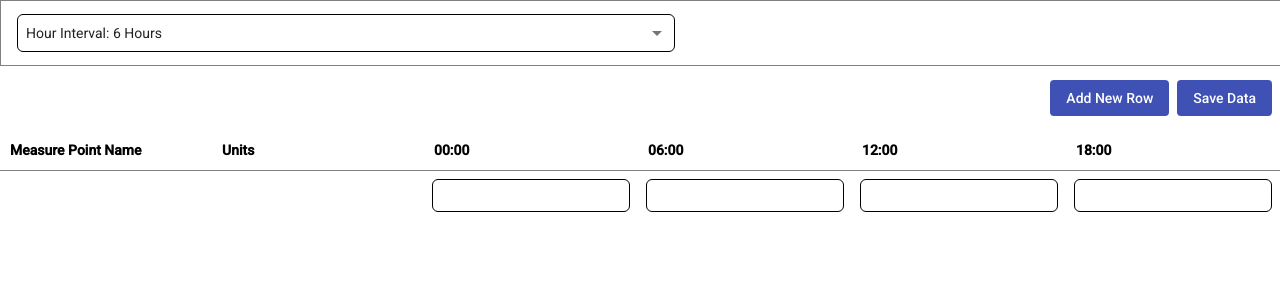
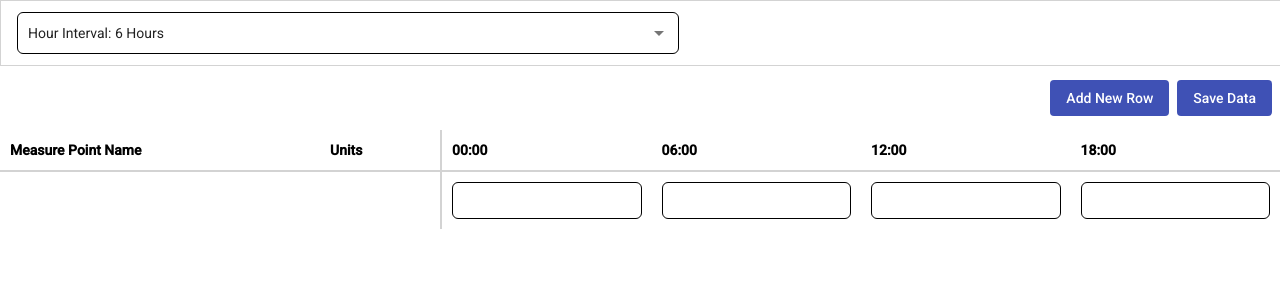
Before and after one commit to Kallahan23/dynamic-grid, an Angular app: page / in a window 1280 px wide. Both pictures are taken after a click on the button "Add New Row". Shown: the top 300 px of the page. Built offline with nearby package versions, Linux system fonts and the light colour scheme.

Commit message:
Add scrolling with fixed headers

```diff
--- a/src/app/components/grid/grid.component.html
+++ b/src/app/components/grid/grid.component.html
@@ -1,7 +1,7 @@
 <div class="container">
 
     <div class="header">
-        <mat-select class="dropdown" [(value)]="selectedInterval">
+        <mat-select class="dropdown padded" [(value)]="selectedInterval">
             <mat-option *ngFor="let interval of intervals" [value]="interval">
                 Hour Interval: {{ interval }} Hours
             </mat-option>
@@ -27,14 +27,14 @@
             <tbody>
                 <tr *ngFor="let item of data">
                     <td>
-                        <input class="clear-input" type="text" [(ngModel)]="item.name" />
+                        <input class="clear-input padded" type="text" [(ngModel)]="item.name" />
                     </td>
                     <td>
-                        <input class="clear-input" type="text" [(ngModel)]="item.units" />
+                        <input class="clear-input padded" type="text" [(ngModel)]="item.units" />
                     </td>
                     <ng-container *ngFor="let value of item.values; let i = index">
                         <td *ngIf="i % selectedInterval === 0">
-                            <input class="data-input" type="text" [(ngModel)]="value.value" />
+                            <input class="data-input padded" type="text" [(ngModel)]="value.value" />
                         </td>
                     </ng-container>
                 </tr>
--- a/src/app/components/grid/grid.component.scss
+++ b/src/app/components/grid/grid.component.scss
@@ -1,7 +1,10 @@
+.padded {
+    padding: 10px;
+}
+
 .container {
     display: flex;
     flex-direction: column;
-}
 
     .header {
         height: 64px;
@@ -10,8 +13,14 @@
         width: 100%;
         padding: 0 16px;
         align-items: center;
-    border: 1px solid grey;
+        border: 1px solid lightgrey;
         justify-content: flex-start;
+
+        .dropdown {
+            width: 50%;
+            border: 1px solid black;
+            border-radius: 6px;
+        }
     }
 
     .toolbar {
@@ -21,52 +30,99 @@
         width: 100%;
         align-items: center;
         justify-content: flex-end;
+
+        button {
+            margin-right: 8px;
+        }
+    }
 }
 
-.toolbar button {
-    margin-right: 8px;
+.main-table {
+    overflow: auto;
+    height: 300px;
+
+    table {
+        border-spacing: 0px;
+        width: 100%;
+
+        // Alternating row background colour
+        tr:nth-child(even) {
+            background-color: rgb(240, 240, 240);
+
+            td:first-child,
+            td:nth-child(2) {
+                background-color: rgb(240, 240, 240);
+            }
         }
 
-.dropdown {
-    width: 50%;
-    border: 1px solid black;
-    border-radius: 6px;
-    padding: 8px;
+        // Alternating row background colour
+        tr:nth-child(odd) {
+            background-color: white;
+
+            td:first-child,
+            td:nth-child(2) {
+                background-color: white;
+            }
         }
 
+        // Pad all cells
+        th,
+        td {
+            padding: 10px;
+        }
+
+        // Fixed table header (first row)
+        th {
+            text-align: start;
+            border-bottom: 2px solid lightgrey;
+            background: white;
+            position: sticky;
+            top: 0;
+            z-index: 2;
+        }
+
+        // Fixed first coloumn
+        th:first-child,
+        td:first-child {
+            width: 300px;
+            min-width: 300px;
+            position: sticky;
+            left: 0;
+            z-index: 1;
+        }
+
+        // Fixed second column
+        th:nth-child(2),
+        td:nth-child(2) {
+            width: 100px;
+            min-width: 100px;
+            border-right: 2px solid lightgrey;
+            position: sticky;
+            left: 320px;
+            z-index: 1;
+        }
+
+        // Make sure fixed header labels are always on top
+        th:first-child,
+        th:nth-child(2) {
+            z-index: 3;
+        }
+
+        // Input field using table cell as border
         .clear-input {
             border: none;
             width: 100%;
             box-sizing: border-box;
-    padding: 8px;
             background: none;
         }
 
+        // Rounded input
         .data-input {
             border: 1px solid black;
             border-radius: 6px;
             width: 100%;
             box-sizing: border-box;
-    padding: 8px;
+            min-width: 100px;
         }
-
-.main-table table {
-    position: relative;
-    border-collapse: collapse;
-    width: 100%;
     }
-
-tr:nth-child(even) {
-    background-color: rgb(230, 230, 230);
 }
-
-.main-table th {
-    padding: 10px;
-    text-align: start;
-    border-bottom: 1px solid grey;
-    background: white;
-}
-
-.main-table td {
-    padding: 8px;
-}
```
Lines whose indentation alone changed are shown as unchanged.
